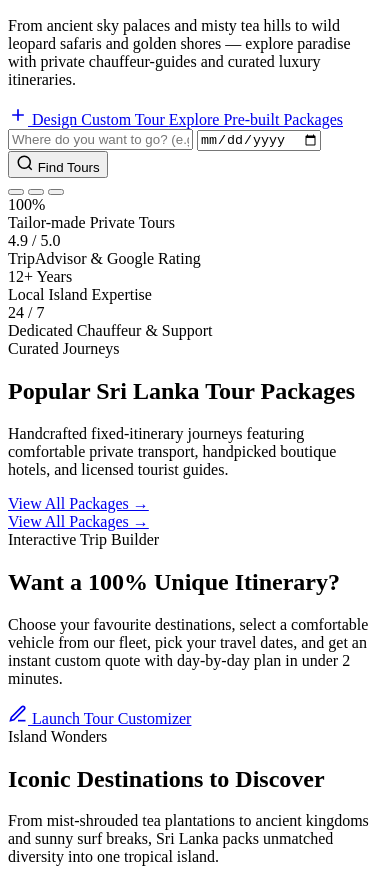
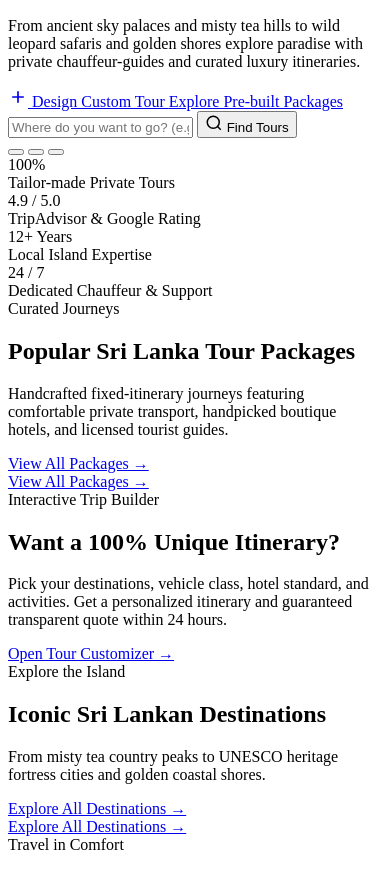
Before and after one commit to MatheeshaDias0926/ceylon-pathways, a website built with Vite: page index.html in a window 390 px wide. Shown: the part 1143-2013 px from the top of the page. Built offline with nearby package versions, Linux system fonts and the light colour scheme; files whose address does not match are found by name; a web font is replaced by a local one.

Commit message:
Make Traveler Stories horizontally scrollable, remove date input from hero search, and remove dash in hero subtitle

```diff
--- a/css/pages.css
+++ b/css/pages.css
@@ -848,25 +848,6 @@ main:has(.package-hero) {
     font-size: 0.82rem !important;
   }
 
-  /* Fix iOS date input rendering */
-  .hero__search-date,
-  .hero__search-input[type="date"] {
-    max-width: 100% !important;
-    width: 100% !important;
-    min-height: 40px !important;
-    color: #1e293b !important;
-    -webkit-appearance: none !important;
-    appearance: none !important;
-    background: rgba(255, 255, 255, 0.85) !important;
-    position: relative !important;
-  }
-
-  /* Ensure iOS date text is visible */
-  .hero__search-input[type="date"]::-webkit-date-and-time-value {
-    text-align: left !important;
-    color: #1e293b !important;
-  }
-
   .hero__search-btn {
     width: 100% !important;
     min-height: 40px !important;
@@ -1032,6 +1013,28 @@ main:has(.package-hero) {
     min-height: 36px !important;
   }
 
+  /* Compact testimonial card elements on mobile matching horizontal scroll */
+  .testimonials-scroll .testimonial {
+    min-width: calc(82vw - 1rem) !important;
+    max-width: 300px !important;
+    flex-shrink: 0 !important;
+    scroll-snap-align: start !important;
+    display: flex !important;
+    flex-direction: column !important;
+    padding: 1.25rem 1rem !important;
+  }
+
+  .testimonials-scroll .testimonial__text {
+    font-size: 0.82rem !important;
+    line-height: 1.4 !important;
+    padding-left: 1.25rem !important;
+  }
+
+  .testimonials-scroll .testimonial__avatar {
+    width: 44px !important;
+    height: 44px !important;
+  }
+
   /* ── Customizer Wizard Step Nav ── */
   .wizard {
     padding-top: 1rem;
--- a/index.html
+++ b/index.html
@@ -56,13 +56,13 @@
   <link href="https://fonts.googleapis.com/css2?family=Inter:wght@300;400;500;600;700&family=Playfair+Display:ital,wght@0,600;0,700;1,600&display=swap" rel="stylesheet">
 
   <!-- CSS Stylesheets -->
-  <link rel="stylesheet" href="./css/variables.css?v=6.0">
-  <link rel="stylesheet" href="./css/reset.css?v=6.0">
-  <link rel="stylesheet" href="./css/typography.css?v=6.0">
-  <link rel="stylesheet" href="./css/layout.css?v=6.0">
-  <link rel="stylesheet" href="./css/components.css?v=6.0">
-  <link rel="stylesheet" href="./css/animations.css?v=6.0">
-  <link rel="stylesheet" href="./css/pages.css?v=6.0">
+  <link rel="stylesheet" href="./css/variables.css?v=7.0">
+  <link rel="stylesheet" href="./css/reset.css?v=7.0">
+  <link rel="stylesheet" href="./css/typography.css?v=7.0">
+  <link rel="stylesheet" href="./css/layout.css?v=7.0">
+  <link rel="stylesheet" href="./css/components.css?v=7.0">
+  <link rel="stylesheet" href="./css/animations.css?v=7.0">
+  <link rel="stylesheet" href="./css/pages.css?v=7.0">
 </head>
 <body>
 
@@ -141,7 +141,7 @@
       <div class="hero__content container">
         <span class="hero__tagline">SLTDA Registered Verified Tour Operator #TS/2026/894</span>
         <h1 class="hero__title">Experience the Magic of Sri Lanka, Tailored Just for You</h1>
-        <p class="hero__subtitle">From ancient sky palaces and misty tea hills to wild leopard safaris and golden shores — explore paradise with private chauffeur-guides and curated luxury itineraries.</p>
+        <p class="hero__subtitle">From ancient sky palaces and misty tea hills to wild leopard safaris and golden shores explore paradise with private chauffeur-guides and curated luxury itineraries.</p>
 
         <div class="hero__actions">
           <a href="./customize.html" class="btn btn--cta btn--lg">
@@ -156,7 +156,6 @@
         <!-- Quick Trip Search Bar Overlay -->
         <form class="hero__search" id="hero-search-form" action="./customize.html" method="GET">
           <input type="text" name="destination" class="hero__search-input" placeholder="Where do you want to go? (e.g. Sigiriya, Ella, Yala)" aria-label="Destination query">
-          <input type="date" name="start_date" class="hero__search-input hero__search-date" aria-label="Estimated trip start date">
           <button type="submit" class="hero__search-btn">
             <svg width="18" height="18" viewBox="0 0 24 24" fill="none" stroke="currentColor" stroke-width="2"><circle cx="11" cy="11" r="8"/><path d="m21 21-4.3-4.3"/></svg>
             Find Tours
@@ -172,8 +171,8 @@
       </div>
     </section>
 
-    <!-- Trust & Stats Bar -->
-    <section class="section--sm" style="background: #ffffff; border-bottom: var(--border-light);">
+    <!-- Trust Stats Bar -->
+    <section class="section--sm" style="background: var(--color-card); border-bottom: var(--border-light);">
       <div class="container">
         <div class="stats-bar">
           <div class="stat">
@@ -223,22 +222,21 @@
       <div class="cta-banner">
         <span class="section-label" style="color: var(--color-accent);">Interactive Trip Builder</span>
         <h2>Want a 100% Unique Itinerary?</h2>
-        <p>Choose your favourite destinations, select a comfortable vehicle from our fleet, pick your travel dates, and get an instant custom quote with day-by-day plan in under 2 minutes.</p>
-        <a href="./customize.html" class="btn btn--cta btn--lg">
-          <svg width="20" height="20" viewBox="0 0 24 24" fill="none" stroke="currentColor" stroke-width="2"><path d="M12 20h9"/><path d="M16.5 3.5a2.121 2.121 0 0 1 3 3L7 19l-4 1 1-4L16.5 3.5z"/></svg>
-          Launch Tour Customizer
-        </a>
+        <p>Pick your destinations, vehicle class, hotel standard, and activities. Get a personalized itinerary and guaranteed transparent quote within 24 hours.</p>
+        <div class="mt-lg">
+          <a href="./customize.html" class="btn btn--cta btn--lg">Open Tour Customizer &rarr;</a>
+        </div>
       </div>
     </section>
 
-    <!-- Top Destinations Grid -->
-    <section class="section animate-on-scroll" id="destinations-section">
+    <!-- Top Sri Lanka Destinations Grid -->
+    <section class="section animate-on-scroll">
       <div class="container">
         <div class="flex justify-between items-end mb-xl">
           <div>
-            <span class="section-label">Island Wonders</span>
-            <h2 class="section-title">Iconic Destinations to Discover</h2>
-            <p class="section-subtitle">From mist-shrouded tea plantations to ancient kingdoms and sunny surf breaks, Sri Lanka packs unmatched diversity into one tropical island.</p>
+            <span class="section-label">Explore the Island</span>
+            <h2 class="section-title">Iconic Sri Lankan Destinations</h2>
+            <p class="section-subtitle">From misty tea country peaks to UNESCO heritage fortress cities and golden coastal shores.</p>
           </div>
           <a href="./destinations.html" class="btn btn--outline hide-mobile">Explore All Destinations &rarr;</a>
         </div>
@@ -282,7 +280,7 @@
           <p class="section-subtitle mx-auto">Read authentic reviews from guests across the globe who explored Sri Lanka with our private chauffeur guides.</p>
         </div>
 
-        <div class="grid grid-3" id="home-testimonials-grid">
+        <div class="packages-scroll testimonials-scroll" id="home-testimonials-grid">
           <!-- Dynamically populated via JS -->
         </div>
 
```
